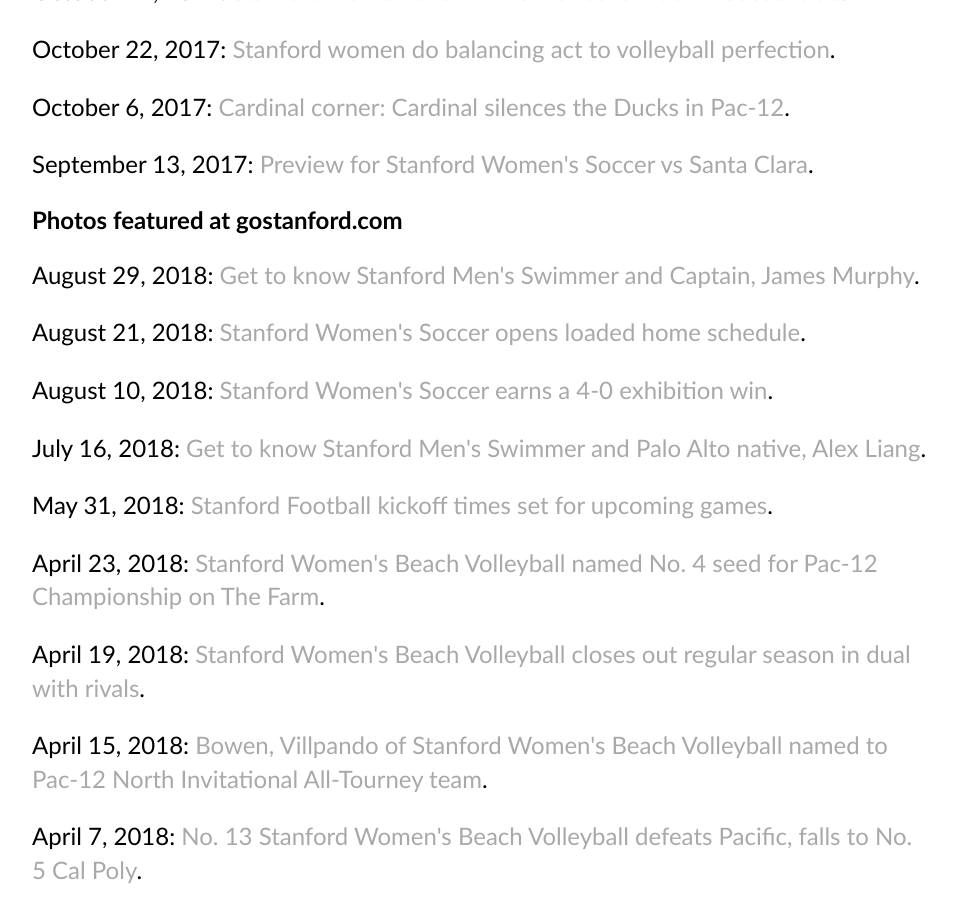
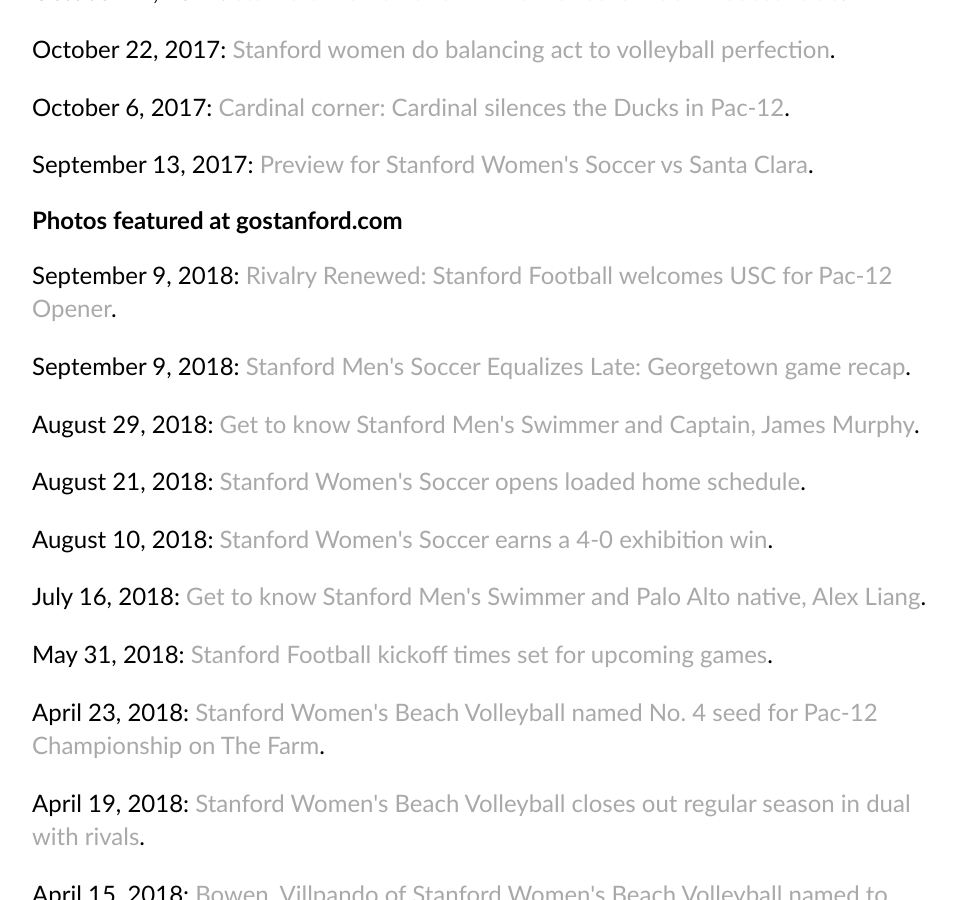
Before and after one commit to echang17/echang17.github.io, a Jekyll site: the page built from links/index.html, in a window 1280 px wide and 900 px high, scrolled down 715 px. Shown: the whole window, without its empty margins (160-1116 px from the left). Built offline with Jekyll 4.4.1, drawn with Linux system fonts in a browser that asks for light colours.

Commit message:
Update index.html

```diff
--- a/links/index.html
+++ b/links/index.html
@@ -18,6 +18,8 @@
     <p>September 13, 2017: <a href="https://www.paloaltoonline.com/news/2017/09/13/cardinal-broncos-ready-to-rock-stevens-stadium-sunday">Preview for Stanford Women's Soccer vs Santa Clara</a>.</p>
   <p></p>
   <h2>Photos featured at gostanford.com</h2>
+    <p>September 9, 2018: <a href="https://gostanford.com/news/2018/9/3/football-rivalry-renewed.aspx">Rivalry Renewed: Stanford Football welcomes USC for Pac-12 Opener</a>.</p>
+    <p>September 9, 2018: <a href="https://gostanford.com/news/2018/9/3/mens-soccer-cardinal-equalizes-late.aspx">Stanford Men's Soccer Equalizes Late: Georgetown game recap</a>.</p>
     <p>August 29, 2018: <a href="https://gostanford.com/news/2018/8/29/mens-swimming-diving-on-the-blocks-james-murphy.aspx">Get to know Stanford Men's Swimmer and Captain, James Murphy</a>.</p>
     <p>August 21, 2018: <a href="https://gostanford.com/news/2018/8/21/womens-soccer-home-again.aspx">Stanford Women's Soccer opens loaded home schedule</a>.</p>
     <p>August 10, 2018: <a href="https://gostanford.com/news/2018/8/10/womens-soccer-cardinal-cruises.aspx">Stanford Women's Soccer earns a 4-0 exhibition win</a>.</p>
```
